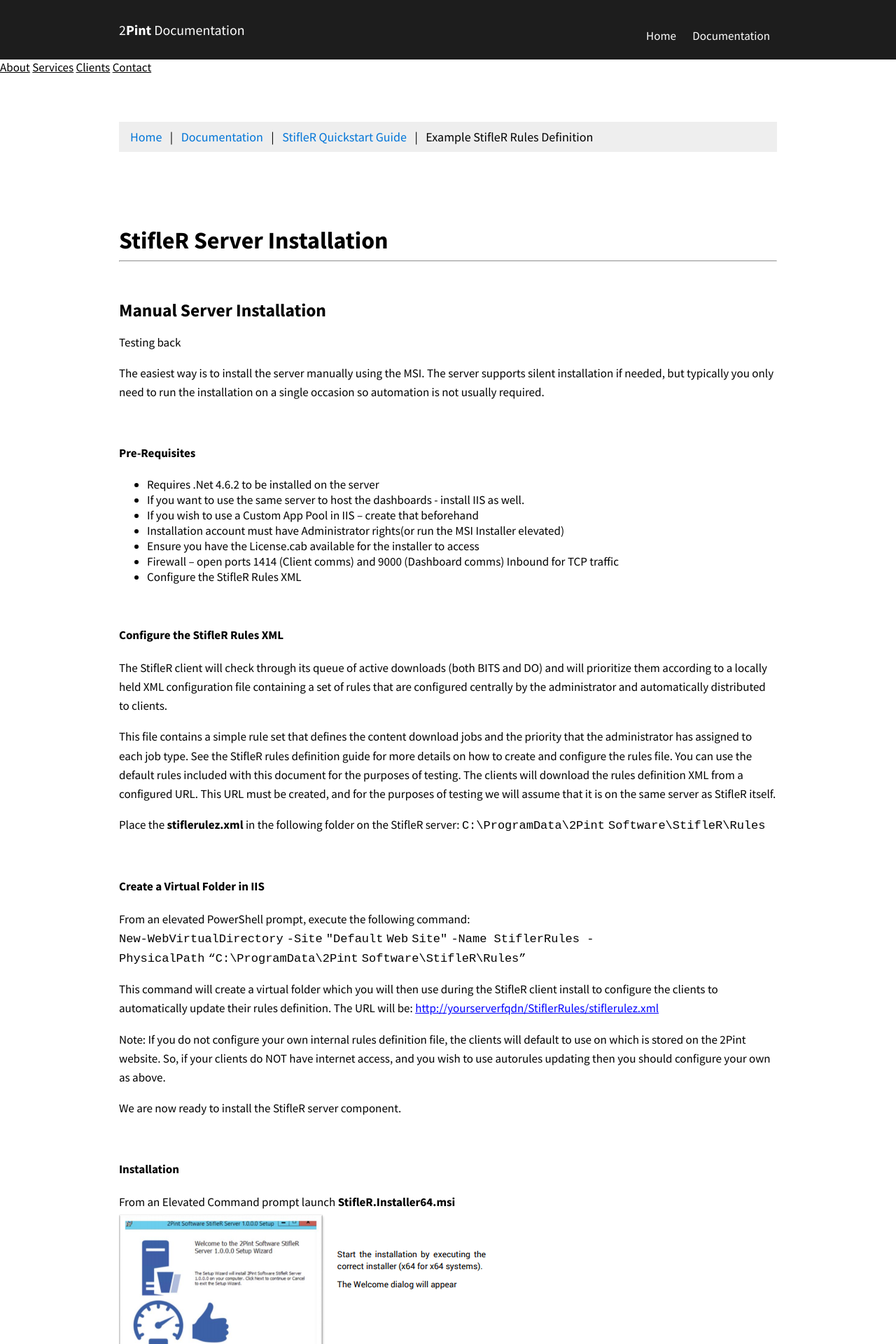
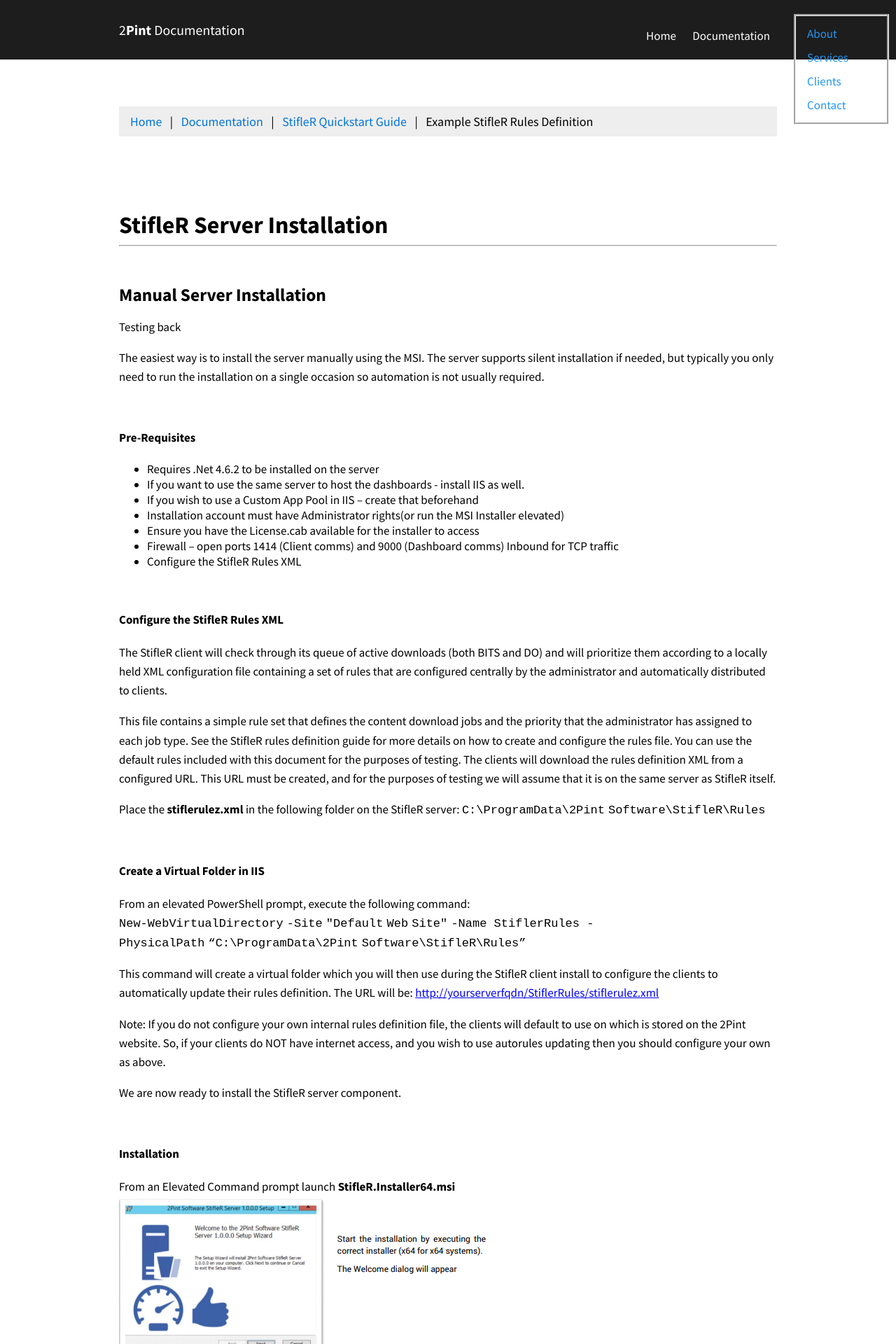
Before and after one commit to RoseSmithTest/2PintTest.github.io, a Jekyll site: the page built from docs/testfile.html, in a window 1280 px wide. Shown: the top 1920 px of the page at 70% size. Built offline with Jekyll 4.4.1, drawn with Linux system fonts in a browser that asks for light colours.

Commit message:
Update style.css

```diff
--- a/css/style.css
+++ b/css/style.css
@@ -191,3 +191,40 @@ ul.breadcrumb li a:hover {
     color: #01447e;
     text-decoration: underline;
 }
+
+/* new stuff */
+.sidenav {
+  width: 130px;
+  position: fixed;
+  z-index: 1;
+  top: 20px;
+  right: 10px;
+  overflow-x: hidden;
+  padding: 8px 0;
+  border-style: groove;
+  border-color: #F8F8F8;
+}
+
+.sidenav a {
+  padding: 6px 8px 6px 16px;
+  text-decoration: none;
+  font-size: 17px;
+  color: #2196F3;
+  display: block;
+}
+
+.sidenav a:hover {
+  color: #064579;
+}
+
+/*.main {
+  margin-right: 140px; /* Same width as the sidebar + left position in px
+  font-size: 17px; /* Increased text to enable scrolling
+  padding: 0px 10px;
+}
+
+@media screen and (max-height: 450px) {
+  .sidenav {padding-top: 15px;}
+  .sidenav a {font-size: 18px;}
+}
+*/
```
